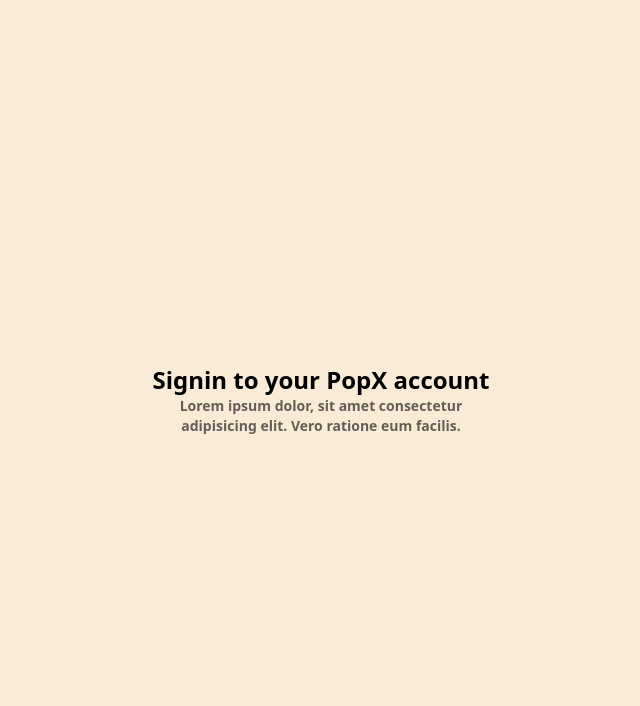
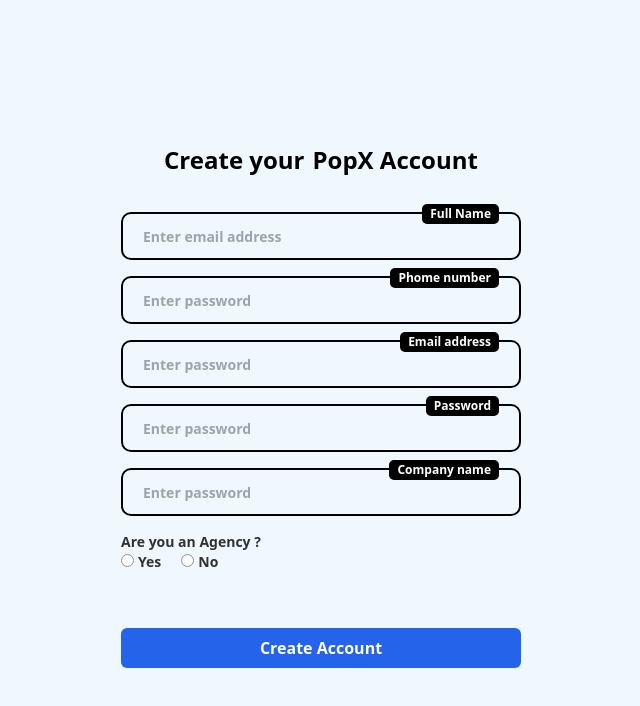
Before and after one commit to Mustak24/Web-Assignment-02, a React (Create React App) app: page /signup in a window 1280 px wide. Shown: the top 706 px of the page, without its empty margins (319-959 px from the left). Built offline with nearby package versions, Linux system fonts and the light colour scheme.

Commit message:
create account setting page

```diff
--- a/src/App.css
+++ b/src/App.css
@@ -12,7 +12,7 @@ html, body {
   flex-direction: column;
   width: 100%;
   height: 100%;
-  background-color: antiquewhite;
+  background-color: aliceblue;
 }
 
 
--- a/src/Components/Input/Input.jsx
+++ /dev/null
@@ -1,9 +0,0 @@
-export default function Input({id, name, placeholder='Type here', value}){
-    id = id ?? String(Math.floor(Math.random() * 1000));
-
-    return (
-        <label htmlFor={id}>
-            <input id={id} name={name} type="text" placeholder={placeholder} />
-        </label>
-    )
-}
--- /dev/null
+++ b/src/Components/Input/InputText.jsx
@@ -0,0 +1,65 @@
+import { useRef } from "react";
+
+export default function InputText({className='', labelColor='white', labelBg='black', label='Title', placeholder='', id=null, name='', color='black', bg='transparent', borderStyle='solid', borderWidth='2px', borderRadius='10px', required=false, type='text'}){
+    id = id ?? String(Math.floor(Math.random()*10000));
+
+    const inputLabel = useRef(null)
+
+    function hadleFocus(){
+        if(!inputLabel.current) return;
+
+        let {width} = inputLabel.current?.parentElement?.getBoundingClientRect();
+        if(!width) return   ;
+
+        inputLabel.current.style.right = (width - 20) + 'px';
+        inputLabel.current.style.transform = 'translate(100%, -50%)';
+    }
+
+    function handleBlur(){
+        if(!inputLabel.current) return;
+
+        inputLabel.current.style.right = '20px';
+        inputLabel.current.style.transform = 'translate(0%, -50%)';
+    }
+
+    return <>
+        <div
+            className={className}
+            style={{
+                position: 'relative',
+                height: label ? '48px' : '40px',
+                display: 'flex',
+                alignItems: 'center',
+                borderRadius,
+                borderStyle,
+                borderWidth,
+                borderColor: color,
+                backgroundColor: bg
+            }}
+        >
+           <label
+                ref={inputLabel}
+                htmlFor={id}
+                className="absolute top-0 translate-y-[-50%] items-center font-semibold h-5 text-xs transition-all duration-200 right-[20px] whitespace-nowrap"
+                style={{
+                    color: labelColor,
+                    backgroundColor: labelBg,
+                    display: label ? 'flex' : 'none',
+                    borderRadius: borderRadius.slice(0, borderRadius.length-2) * .5 + 'px',
+                    paddingInline: borderRadius.slice(0, borderRadius.length-2) * .8 + 'px'
+                }}
+            >{label}</label>
+            <input
+                id={id}
+                name={name}
+                className="outline-none flex items-center w-full h-full px-5 text-sm font-semibold"
+                style={{borderRadius, backgroundColor: bg}}
+                type={type}
+                placeholder={placeholder}
+                onFocus={hadleFocus}
+                onBlur={handleBlur}
+                required={required}
+            />
+        </div>
+    </>
+}
--- a/src/Components/Text/TypingText.jsx
+++ b/src/Components/Text/TypingText.jsx
@@ -1,6 +1,6 @@
 export default function TypingText({text='', className, speed=100}){
     return (
-        <p className={className}>
+        <p className={className} style={{display: 'flex', alignItems: 'center'}}>
             {
                 text.split('').map((char, index) => (
                     <span style={{
@@ -9,7 +9,8 @@ export default function TypingText({text='', className, speed=100}){
                         animationDuration: '100ms',
                         animationFillMode: 'forwards',
                         opacity: 0,
-                        scale: 0
+                        scale: 0,
+                        paddingInline: char == ' ' ? 3 : 0
                     }} >{char}</span>
                 ))
             }
--- a/src/Pages/AccountSetting.jsx
+++ b/src/Pages/AccountSetting.jsx
@@ -1,3 +1,27 @@
+import TypingText from "../Components/Text/TypingText";
+
 export default function AccountSetting({}){
-    return <div>AccountSetting</div>
+    return (
+        <div className="w-full h-full flex flex-col items-center px-4">
+            <TypingText className="bg-white font-semibold h-20 w-full flex items-center sm:justify-center" text="Account Setting" />
+
+            <div className="max-w-[500px]">
+                <div className="flex py-5 gap-5">
+                    <div className="aspect-square w-20 bg-white rounded-full relative">
+                        <img src="/Images/profile.png" alt="404" />
+                        <img src="/Images/cam.svg" alt="404" className="absolute bottom-0 right-0" />
+                    </div>
+
+                    <div className="flex flex-col">
+                        <TypingText className="font-semibold" text="Marry Doe" />
+                        <h2 className="text-sm font-semibold opacity-60">marry@gmail.com</h2>
+                    </div>
+                </div>
+
+                <p className="text-sm">Lorem ipsum dolor sit, amet consectetur adipisicing elit. Optio qui quod veritatis tempore explicabo delectus repellendus tempora assumenda ducimus.</p>
+
+                <hr className="border-dashed border-[2px] border-black my-5 opacity-20" />
+            </div>
+        </div>
+    )
 }
--- a/src/Pages/Home.jsx
+++ b/src/Pages/Home.jsx
@@ -15,7 +15,7 @@ export default function Home({}){
             <div className="w-full flex flex-col items-center max-sm:hidden">
                 <View minWidth={640}>
                     <ParticleText
-                        text="Popx"
+                        text="PopX"
                         pixelColor="black"
                         gap={0}
                         border={5}
@@ -29,6 +29,16 @@ export default function Home({}){
                     className="opacity-70 text-xs max-w-[350px] font-semibold pl-1 text-center"
                     text="Lorem ipsum dolor sit amet consectetur, adipisicing elit. Dicta soluta commodi fugiat officiis necessitatibus."
                 />
+
+                <div className="flex gap-5 mt-10">
+                    <Link to={'/signup'} className="flex">
+                        <Button>Create Account</Button>
+                    </Link>
+
+                    <Link to={'/login'} className="flex">
+                        <Button isPrimary={false}>Already Register? Login</Button>
+                    </Link>
+                </div>
             </div>
 
             <div className="flex flex-col w-full absolute bottom-0 left-0 pb-5 px-2 sm:hidden">
@@ -45,11 +55,11 @@ export default function Home({}){
                 />
 
                 <div className="flex flex-col gap-5 my-5 w-full">
-                    <Link to={'/login'} className="flex">
+                    <Link to={'/signup'} className="flex">
                         <Button>Create Account</Button>
                     </Link>
 
-                    <Link to={'/signup'} className="flex">
+                    <Link to={'/login'} className="flex">
                         <Button isPrimary={false}>Already Register? Login</Button>
                     </Link>
                 </div>
--- a/src/Pages/Login.jsx
+++ b/src/Pages/Login.jsx
@@ -1,3 +1,35 @@
+import { useNavigate } from "react-router-dom";
+import Button from "../Components/Button/Button";
+import InputText from "../Components/Input/InputText";
+
 export default function Login({}){
-    return <div>Login</div>
+
+    const navigate = useNavigate();
+
+    function handleForm(e){
+        e.preventDefault();
+        navigate('/account-setting');
+    }
+
+    return (
+        <div className="w-full h-full flex sm:items-center justify-center p-2 pt-5">
+            <form onSubmit={handleForm} className="flex flex-col gap-4">
+                <div>
+                    <h1 className="text-2xl sm:text-center font-semibold flex max-sm:flex-col sm:gap-2">
+                        <span>Signin to your</span>
+                        <span>PopX account</span>
+                    </h1>
+
+                    <p className="text-sm opacity-60 sm:text-center max-w-[350px] font-semibold mb-10">Lorem ipsum dolor, sit amet consectetur adipisicing elit. Vero ratione eum facilis.</p>
+                </div>
+
+                <InputText placeholder="Enter email address" label="Emain Address" required={true} type="email" />
+                <InputText placeholder="Enter password" label="Password" required={true} type="password" />
+
+                <div className="flex">
+                    <Button>Login</Button>
+                </div>
+            </form>
+        </div>
+    )
 }
--- a/src/Pages/Signup.jsx
+++ b/src/Pages/Signup.jsx
@@ -1,13 +1,42 @@
-import Input from "../Components/Input/Input";
+import { useNavigate } from "react-router-dom";
+import Button from "../Components/Button/Button";
+import Input from "../Components/Input/InputText";
 
 export default function Signup({}){
+
+    const navigate = useNavigate()
+
+    function handleSubmit(e){
+        e.preventDefault();
+        navigate('/account-setting')
+    }
+
     return (
-        <div className="w-full h-full flex items-center justify-center">
-            <form action="">
-                <h1 className="text-2xl sm:text-center font-semibold">Signin to your PopX account</h1>
-                <p className="text-sm opacity-60 sm:text-center max-w-[350px] font-semibold">Lorem ipsum dolor, sit amet consectetur adipisicing elit. Vero ratione eum facilis.</p>
+        <div className="w-full h-full flex sm:items-center justify-center p-2 pt-5">
+            <form onSubmit={handleSubmit} className="flex flex-col gap-4 w-full max-w-[400px]">
+                <h1 className="text-2xl sm:justify-center font-semibold flex max-sm:flex-col sm:gap-2 mb-5">
+                    <span>Create your</span>
+                    <span>PopX Account</span>
+                </h1>
 
-                {/* <Input placeholder="Enter" /> */}
+                <Input placeholder="Enter email address" label="Full Name" required={true} />
+                <Input placeholder="Enter password" label="Phome number" required={true} />
+                <Input placeholder="Enter password" label="Email address" required={true} />
+                <Input placeholder="Enter password" label="Password" required={true} />
+                <Input placeholder="Enter password" label="Company name" required={true} />
+                <div className="text-sm font-semibold opacity-80">
+                    <h1>Are you an Agency ?</h1>
+
+                    <input id="isAgency-yes" type="radio" name="isAgency"  />
+                    <label htmlFor="isAgency-yes" className="px-1">Yes</label>
+
+                    <input id="isAgency-no" type="radio" name="isAgency" className="ml-4" />
+                    <label htmlFor="isAgency-no" className="px-1">No</label>
+                </div>
+
+                <div className="flex mt-10">
+                    <Button>Create Account</Button>
+                </div>
             </form>
         </div>
     )
```
Also changed, not shown: public/Images/cam.svg (added), public/Images/profile.png (added).
